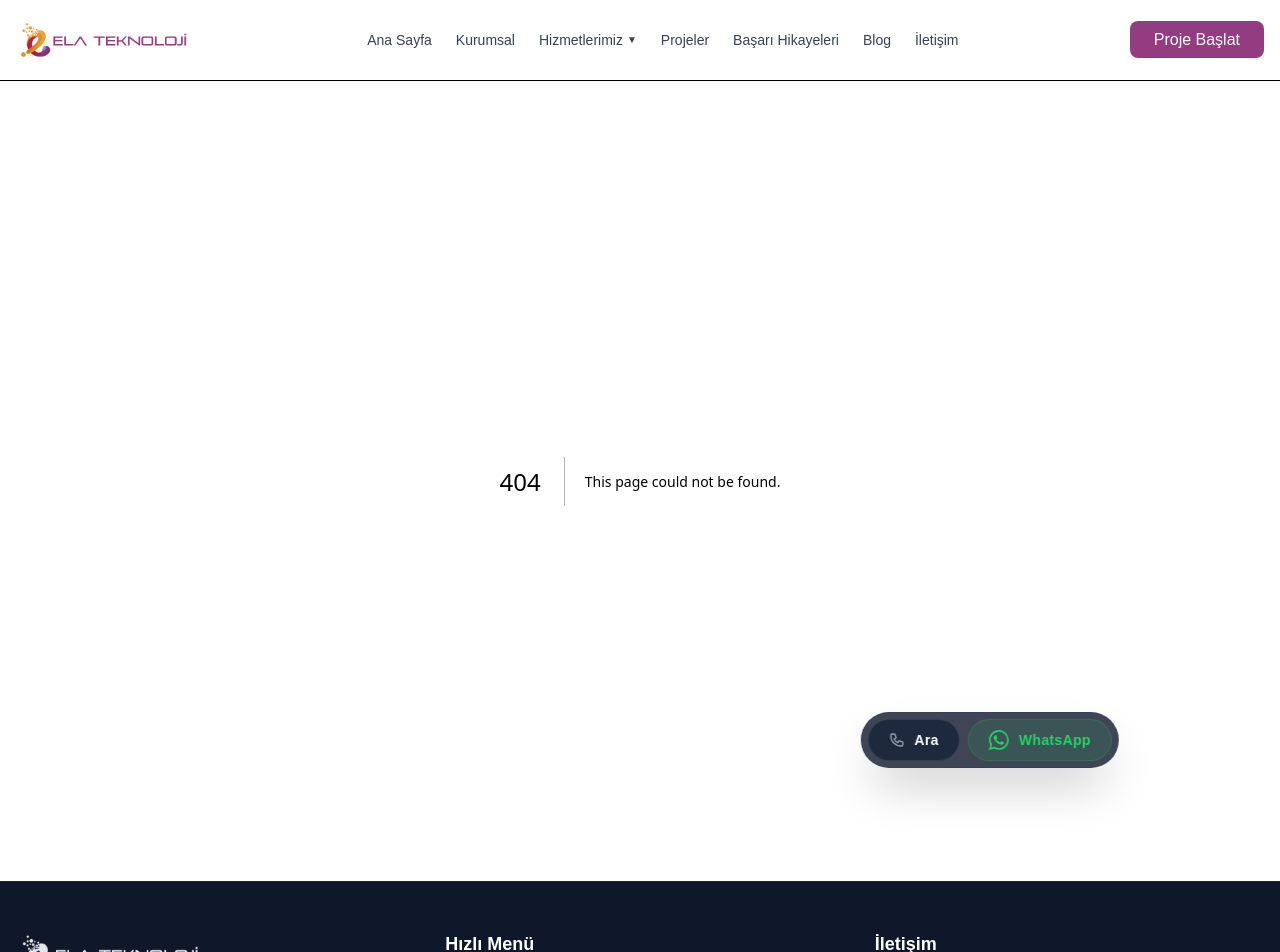
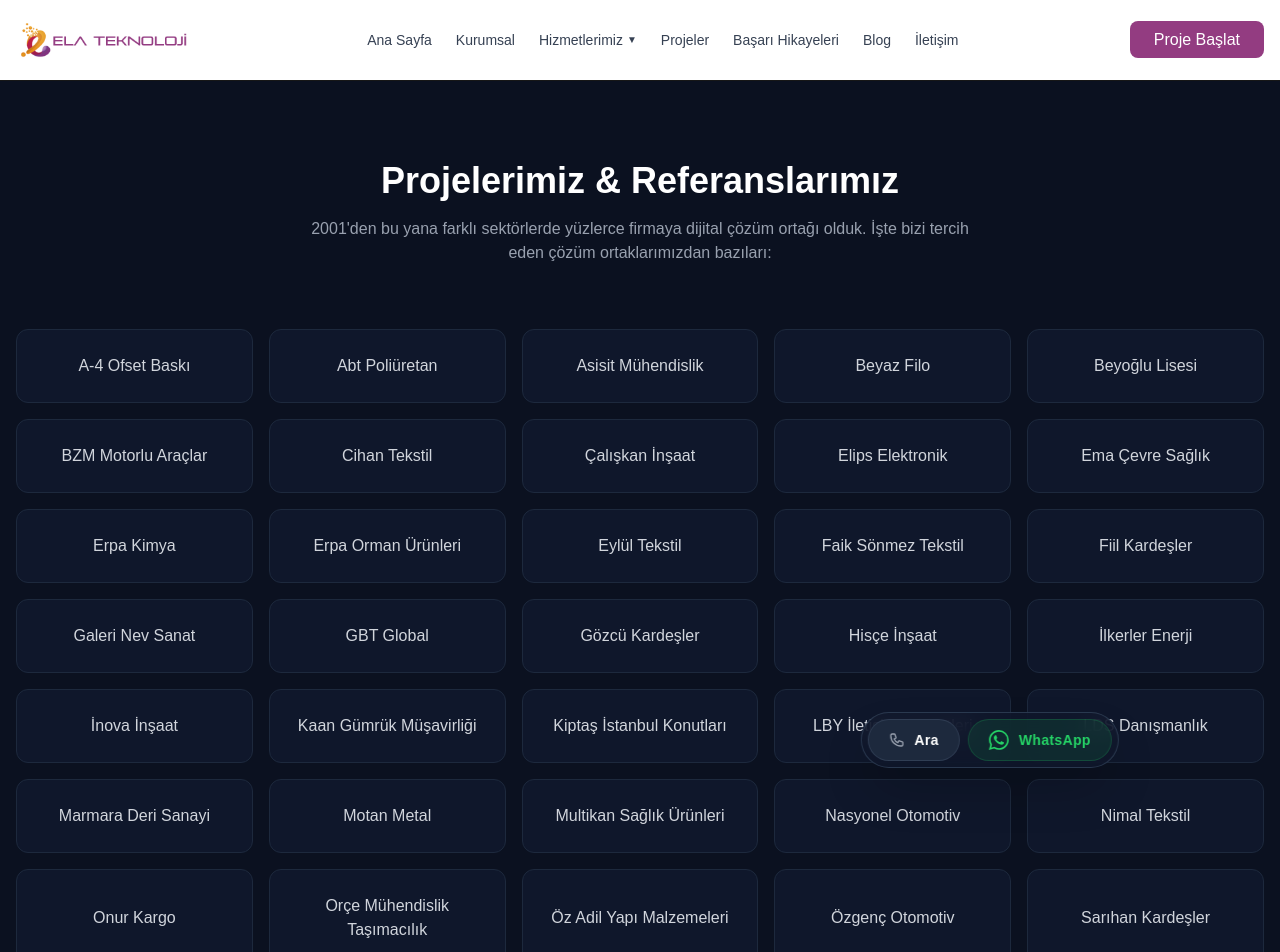
Before and after one commit to elamedya-sudo/webtasarimiyapanfirmalar, a Next.js app: page /projeler in a window 1280 px wide. Before the commit this address had no page. Shown: the top 952 px of the page. Built offline with nearby package versions, Linux system fonts and the light colour scheme.

Commit message:
Sitemap, robots ve projeler sayfası eklendi

```diff
--- /dev/null
+++ b/app/projeler/page.tsx
@@ -0,0 +1,39 @@
+'use client';
+
+export default function ProjelerPage() {
+  const referanslar = [
+    "A-4 Ofset Baskı", "Abt Poliüretan", "Asisit Mühendislik", "Beyaz Filo",
+    "Beyoğlu Lisesi", "BZM Motorlu Araçlar", "Cihan Tekstil", "Çalışkan İnşaat",
+    "Elips Elektronik", "Ema Çevre Sağlık", "Erpa Kimya", "Erpa Orman Ürünleri",
+    "Eylül Tekstil", "Faik Sönmez Tekstil", "Fiil Kardeşler", "Galeri Nev Sanat",
+    "GBT Global", "Gözcü Kardeşler", "Hisçe İnşaat", "İlkerler Enerji",
+    "İnova İnşaat", "Kaan Gümrük Müşavirliği", "Kiptaş İstanbul Konutları",
+    "LBY İletişim Hizmetleri", "LDS Danışmanlık", "Marmara Deri Sanayi",
+    "Motan Metal", "Multikan Sağlık Ürünleri", "Nasyonel Otomotiv", "Nimal Tekstil",
+    "Onur Kargo", "Orçe Mühendislik Taşımacılık", "Öz Adil Yapı Malzemeleri",
+    "Özgenç Otomotiv", "Sarıhan Kardeşler", "Seta İnşaat", "Teknik Metal",
+    "Temel Otomotiv", "Verscom Bilgisayar", "VRL İnşaat"
+  ];
+
+  return (
+    <div className="min-h-screen bg-[#0b1120] py-20 px-4">
+      <div className="container mx-auto max-w-7xl">
+        <div className="text-center mb-16">
+          <h1 className="text-4xl font-extrabold text-white mb-4">Projelerimiz & Referanslarımız</h1>
+          <p className="text-gray-400 max-w-2xl mx-auto">
+            2001'den bu yana farklı sektörlerde yüzlerce firmaya dijital çözüm ortağı olduk. İşte bizi tercih eden çözüm ortaklarımızdan bazıları:
+          </p>
+        </div>
+
+        {/* Referans Grid */}
+        <div className="grid grid-cols-2 md:grid-cols-4 lg:grid-cols-5 gap-4">
+          {referanslar.map((ref, index) => (
+            <div key={index} className="bg-slate-900 border border-slate-800 p-6 rounded-xl flex items-center justify-center text-center hover:border-[#df6e32] transition-colors group">
+              <span className="text-gray-300 font-medium group-hover:text-white transition-colors">{ref}</span>
+            </div>
+          ))}
+        </div>
+      </div>
+    </div>
+  );
+}
```
